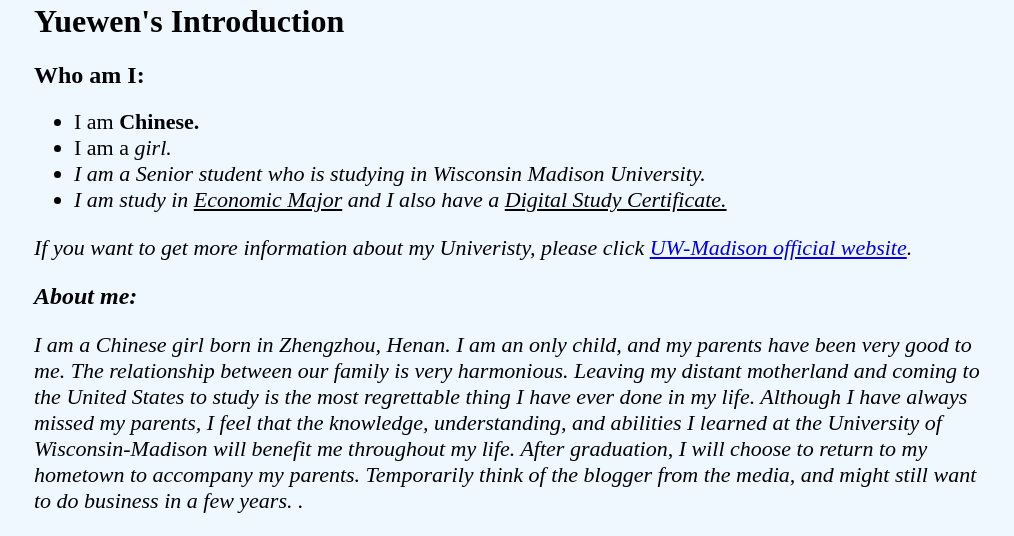
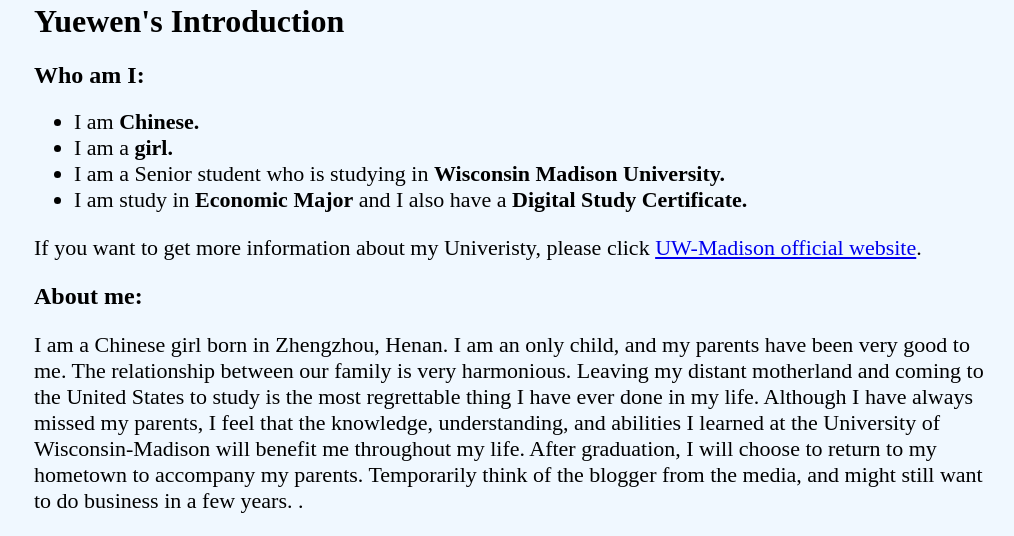
Before and after one commit to Lilylyw12/Lilylyw12.github.io, a plain HTML site: page index.html in a window 1280 px wide. Shown: the part 762-1298 px from the top of the page, without its empty margins (126-1140 px from the left). Drawn offline with Linux system fonts and the light colour scheme.

Commit message:
Update index.html

```diff
--- a/index.html
+++ b/index.html
@@ -28,9 +28,9 @@
 
 	<ul>
 		<li>I am <b>Chinese.</b></li>
-		<li>I am a <em>girl.</b></li>
-		<li>I am a Senior student who is studying in <i>Wisconsin Madison University.</i></li>
-		<li>I am study in <ins>Economic Major</ins> and I also have a <ins>Digital Study Certificate.</ins></li>
+		<li>I am a <b>girl.</b></li>
+		<li>I am a Senior student who is studying in <b>Wisconsin Madison University.</b></li>
+		<li>I am study in <b>Economic Major</b> and I also have a <b>Digital Study Certificate.</b></li>
 
 	</ul>
 
```
